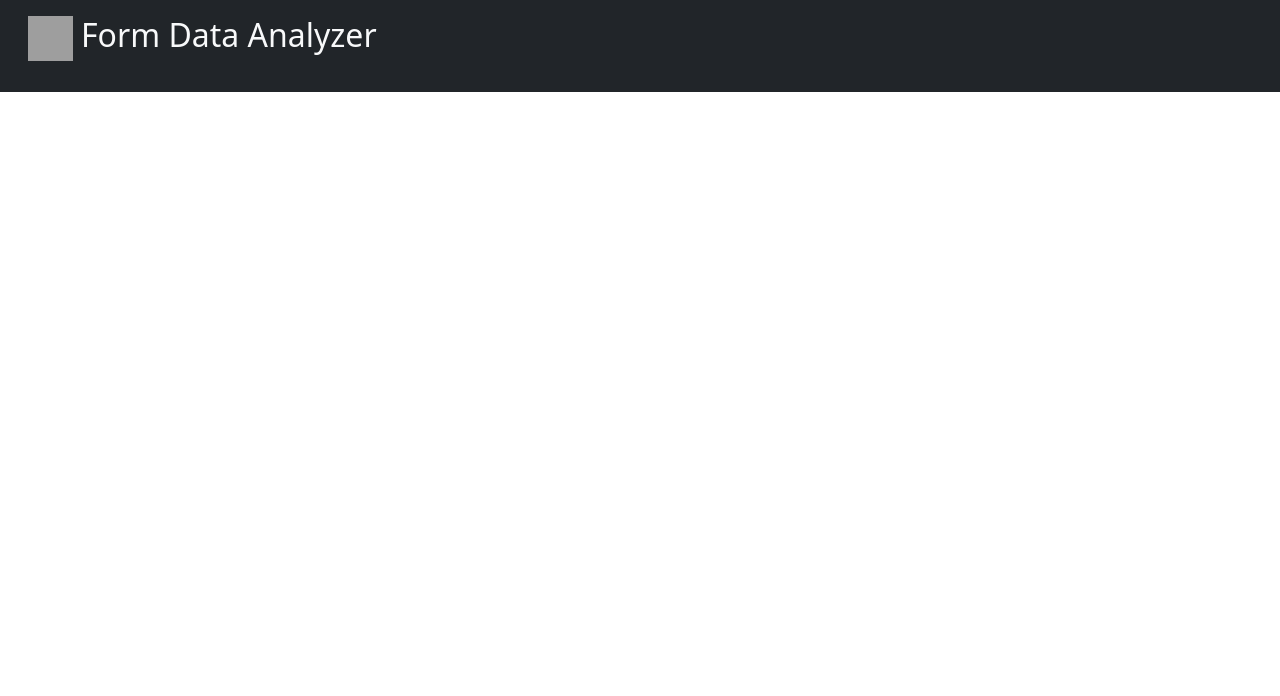
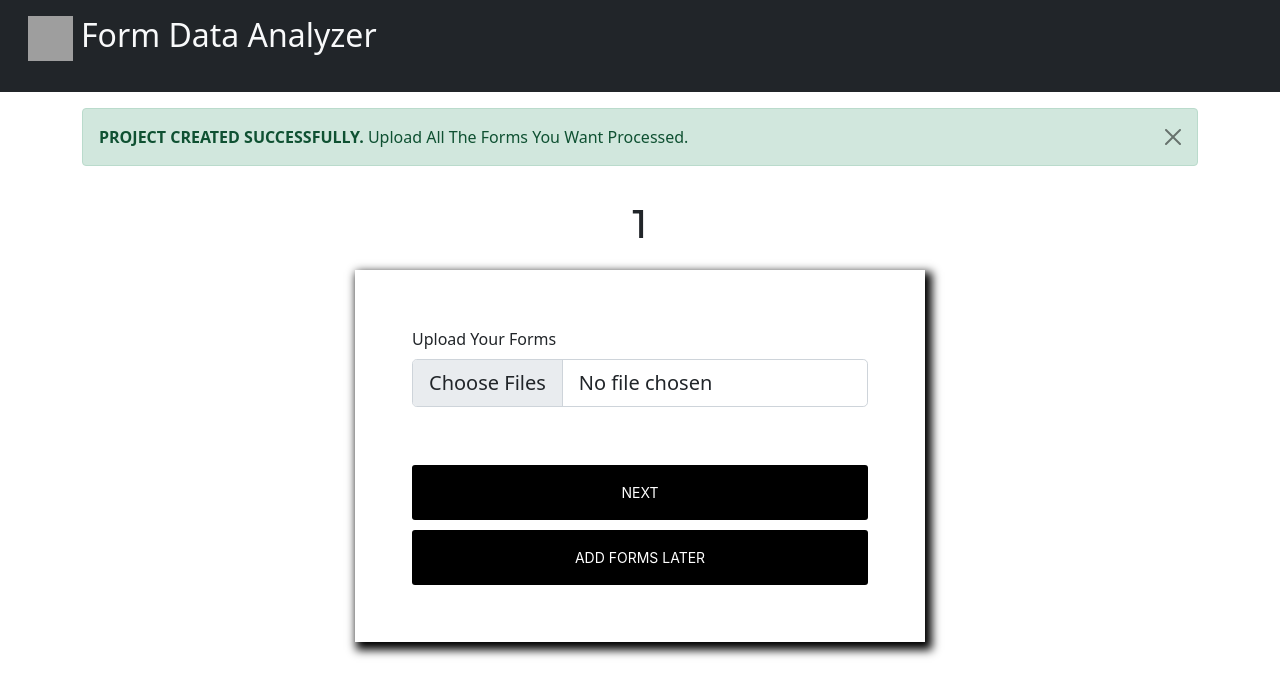
Before and after one commit to D-VPN/Intelligent-Document-Analyzer, a React (Create React App) app in the folder Frontend/form-analyzer/: page /project/upload-forms/1 in a window 1280 px wide. Before the commit this address had no page. Shown: the top 696 px of the page. Built offline with nearby package versions, Linux system fonts and the light colour scheme; grey boxes are pictures that could not be loaded; the HTML template or start-up script is replaced by a standard one.

Commit message:
added upload form routes

```diff
--- a/Frontend/form-analyzer/src/App.js
+++ b/Frontend/form-analyzer/src/App.js
@@ -8,6 +8,7 @@ import Registration from './components/Registration/Registration';
 import CreateProject from './components/CreateProject/CreateProject';
 import MainNav from './components/Navbar/MainNav';
 import Visualizations from './components/Project/Visualizations';
+import UploadForms from './components/CreateProject/UploadForms/UploadForms';
 
 function App() {
   const { token, setToken } = useToken();
@@ -31,6 +32,7 @@ function App() {
           </Route>
           <Route path="/login" exact element={<Login setToken={setToken} />} />
           <Route path="/registration" exact element={<Registration />} />
+          <Route path="/project/upload-forms/:projectName" exact element={<UploadForms />} />
           <Route path="/project/visualization/:projectId" exact element={<Visualizations />} />
         </Routes>
       </Router>
--- a/Frontend/form-analyzer/src/components/CreateProject/CreateProject.js
+++ b/Frontend/form-analyzer/src/components/CreateProject/CreateProject.js
@@ -45,15 +45,7 @@ export default class CreateProject extends Component {
                 )
             case 1:
                 return (
-                    <SelectFields nextStep={this.nextStep} values={values} prevStep={this.prevStep} setFields={this.setFields} setProjectId={this.setProjectId} />
-                )
-            case 2:
-                return (
-                    <UploadForms nextStep={this.nextStep} values={values} />
-                )
-            case 3:
-                return (
-                    <Visualizations />
+                    <SelectFields values={values} prevStep={this.prevStep} setFields={this.setFields} setProjectId={this.setProjectId} />
                 )
 
             default:
--- a/Frontend/form-analyzer/src/components/CreateProject/SelectFields/SelectFields.js
+++ b/Frontend/form-analyzer/src/components/CreateProject/SelectFields/SelectFields.js
@@ -1,9 +1,12 @@
 import React, { useState } from 'react'
 import './SelectFields.css';
 import axios from '../../../helper/axios';
+import { useNavigate } from 'react-router-dom';
 
 
-const SelectFields = ({ nextStep, values, prevStep, setFields, setProjectId }) => {
+const SelectFields = ({ values, prevStep, setFields, setProjectId }) => {
+    let navigate = useNavigate();
+
     const handleTypeChange = (e, index) => {
         const { fields } = values;
         fields[index].valueType = e.target.value;
@@ -37,7 +40,7 @@ const SelectFields = ({ nextStep, values, prevStep, setFields, setProjectId }) =
         try {
             const { data } = await axios.post(url, body);
             setProjectId(data);
-            nextStep();
+            navigate(`/project/upload-forms/${data}`);
         }
         catch (e) {
         }
--- a/Frontend/form-analyzer/src/components/CreateProject/UploadForms/UploadForms.js
+++ b/Frontend/form-analyzer/src/components/CreateProject/UploadForms/UploadForms.js
@@ -1,12 +1,12 @@
 import React from 'react'
 import './UploadForms.css';
 import { useState } from 'react';
-import { Link } from 'react-router-dom';
+import { Link, useParams } from 'react-router-dom';
 import { useNavigate } from "react-router-dom";
 
 
 import multiAxios from '../../../helper/multipart_axios';
-const UploadForms = ({ nextStep, values }) => {
+const UploadForms = () => {
     let navigate = useNavigate();
     const [forms, setforms] = useState([])
     const [loading, setLoading] = useState(false)
@@ -14,27 +14,22 @@ const UploadForms = ({ nextStep, values }) => {
     const onChange = (e) => {
         setforms(e.target.files);
     }
+    var projectName = useParams().projectName;
     const onSubmit = async (e) => {
         e.preventDefault();
         setLoading(true)
         const formData = new FormData();
 
-        formData.append("name", values.name);
+        formData.append("name", projectName);
 
         for (let idx = 0; idx < forms.length; idx++) {
             formData.append("file" + idx, forms[idx]);
         }
-        // formData.append("file", forms);
-        // if (forms.length >= 0) {
-        //     formData.append("file", forms[0]);
-        // }
         try {
             const url = "/upload-forms/";
             const response = await multiAxios.post(url, formData);
             setLoading(false);
-            navigate.navigate("/project/visualization");
-            // nextStep();
-
+            navigate("/");
         }
         catch (error) {
             setLoading(false);
@@ -55,7 +50,7 @@ const UploadForms = ({ nextStep, values }) => {
                     <button type="button" class="btn-close" data-bs-dismiss="alert" aria-label="Close"></button>
                 </div>
                 <div class='header text-center'>
-                    <h1>{values.name}</h1>
+                    <h1>{projectName}</h1>
                 </div>
                 <div class='row'>
                     <div class='col-md-3'></div>
--- a/Frontend/form-analyzer/src/components/Dashboard/Dashboard.js
+++ b/Frontend/form-analyzer/src/components/Dashboard/Dashboard.js
@@ -30,7 +30,7 @@ const Dashboard = ({ setToken }) => {
   const createDashboardUI = () => {
     let today = new Date();
     return projects.map((el, i) => {
-      const createdAt = dateDiffInDays(today, el.created_at);
+      const createdAt = dateDiffInDays(el.created_at, today);
       var dateString = "";
       if (createdAt == 0) {
         dateString = "Created today";
--- a/Frontend/form-analyzer/src/components/Project/Visualizations.js
+++ b/Frontend/form-analyzer/src/components/Project/Visualizations.js
@@ -48,7 +48,6 @@ const Visualizations = () => {
             console.error(e);
         }
     }, []);
-    console.log(project);
     return (
         <div>
             <div class='container'>
```
